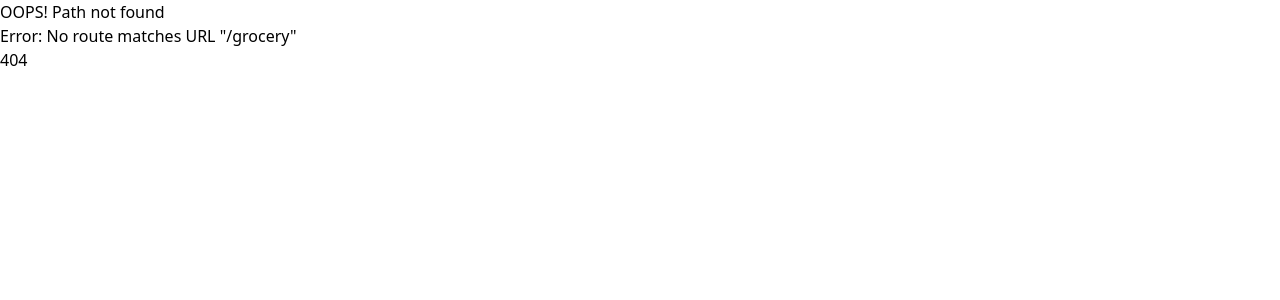
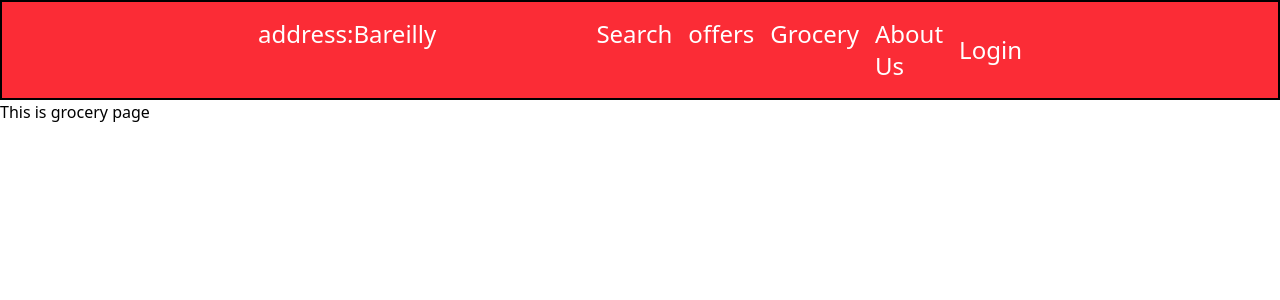
Before and after one commit to shivamdeshwal14/foodApp, a React (Vite) app: page /grocery in a window 1280 px wide. Before the commit this address had no page. Shown: the top 300 px of the page. Built offline with nearby package versions, Linux system fonts and the light colour scheme.

Commit message:
lazy loading implemented/chunking

```diff
--- a/Src/App.jsx
+++ b/Src/App.jsx
@@ -1,4 +1,4 @@
-    import React, { useState } from "react";
+    import React, { useState,lazy, Suspense } from "react";
     import ReactDOM from "react-dom/client"
     import Header from "./Components/Header";
     import Body from "./Components/Body";
@@ -6,8 +6,11 @@
     import { createBrowserRouter,Outlet,RouterProvider } from "react-router-dom";
     import Error from "./Components/Error";
     import RestaurantMenu from "./Components/RestaurantMenu";
+    // import Grocery from "./Components/Grocery";
 
 
+
+        const Grocery=lazy(()=>   import("./Components/Grocery"))
 
 const App=()=>{
 
@@ -43,6 +46,10 @@ const appRouter=createBrowserRouter([
             {
             path:'/restaurant/:resId',
             element:<RestaurantMenu/>
+            },
+            {
+            path:'/grocery',
+            element:<Suspense fallback={<h1>Loading....</h1>}><Grocery/></Suspense>
             }
         ],
         errorElement:<Error/>
--- /dev/null
+++ b/Src/Components/Grocery.jsx
@@ -0,0 +1,8 @@
+const Grocery=()=>{
+    return<>
+
+    <h1>This is grocery page</h1>
+    </>
+}
+
+export default Grocery;
--- a/Src/Components/Header.jsx
+++ b/Src/Components/Header.jsx
@@ -1,19 +1,21 @@
 import { useState } from 'react';
 import { Link } from 'react-router-dom';
 import '../../index.css'
+import useOnlineStatus from '../CustomHooks/useOnlineStatus';
 const Header=()=>{
 const[btnName,setBtn]=useState("Login");
 
-
-    return<>
+return<>
             <div id="header" className='w-full bg-red-500 flex flex-col sm:flex-row py-4 px-4 sm:px-8 md:px-16 lg:px-32 xl:px-64 border border-2'>
                 <div className='w-1/2 max-h-fit flex'>
                     <div className='text-2xl text-white'>address:Bareilly</div>
                 </div>
                 <div className='w-full sm:w-1/2  flex sm:justify-end mt-4 sm:mt-0'>
                     <nav  className='flex flex-col sm:flex-row gap-2 sm:gap-4 text-white text-2xl'>
+
                         <a href="">Search</a>
                             <a href="">offers</a>
+                            <Link to="/grocery">Grocery</Link>
                             <Link to="/about">About Us</Link>
                             <button className='' onClick={()=>{
                             btnName=== "Login"?setBtn("Logout"):setBtn("Login");
```
